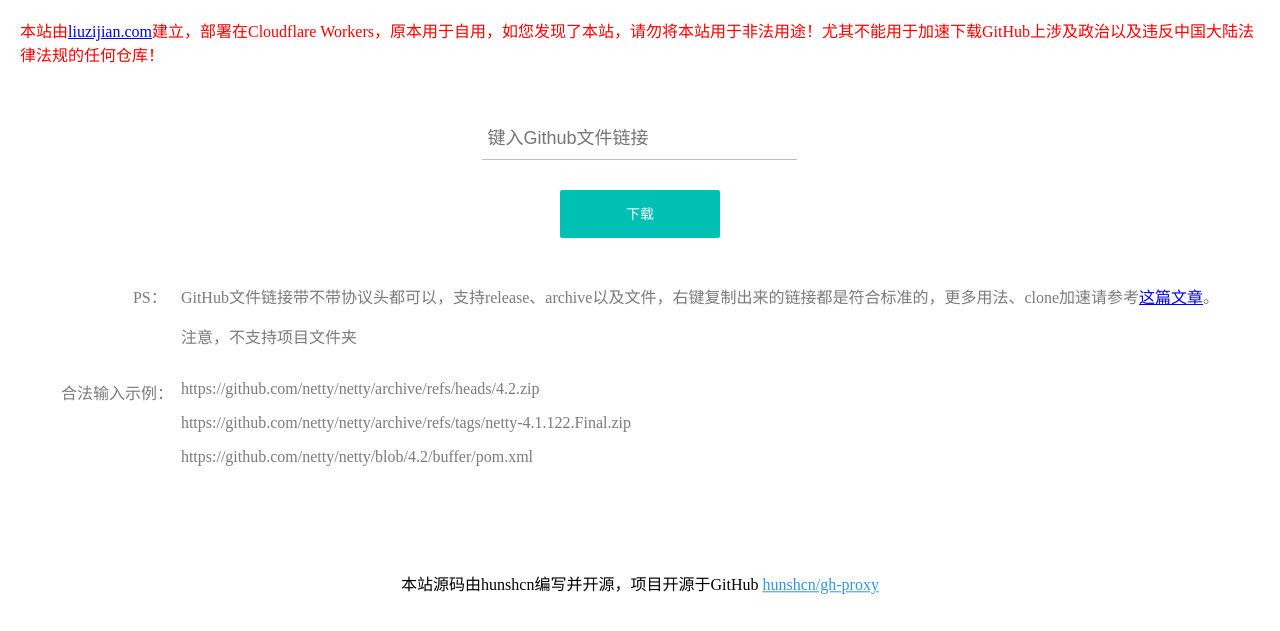
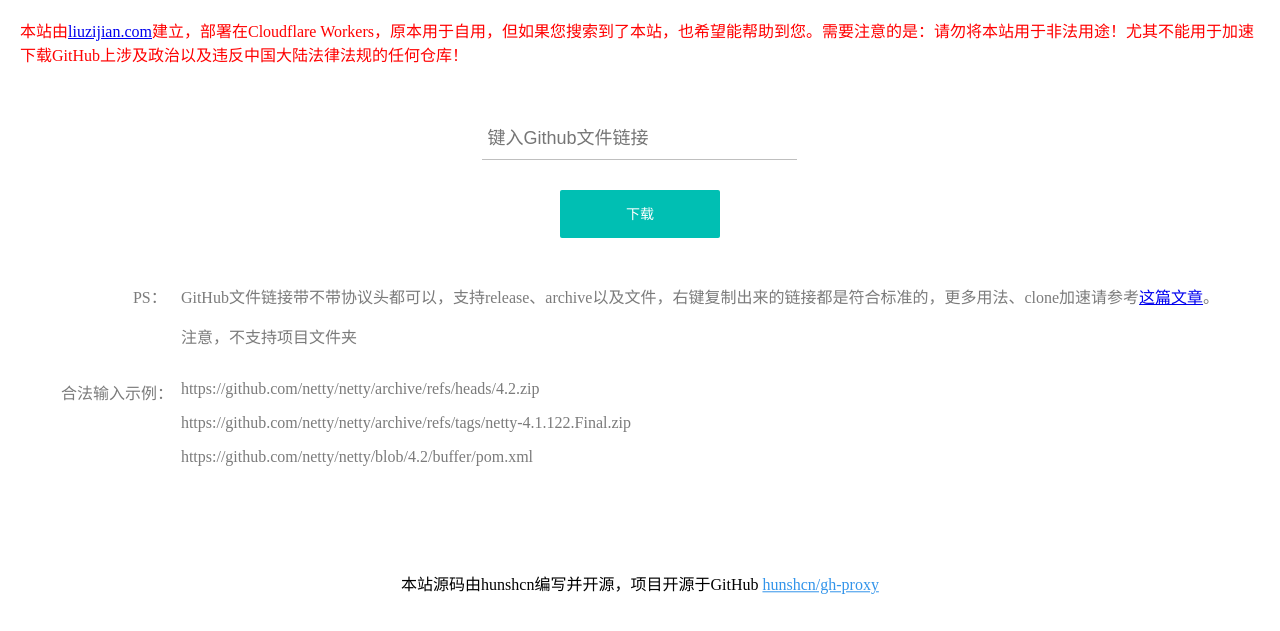
Before and after one commit to changelzj/changelzj.github.io, a plain HTML site: page gh-proxy/index.html in a window 1280 px wide. Shown: the part 169-800 px from the top of the page. Drawn offline with Linux system fonts and the light colour scheme.

Commit message:
Update index.html

```diff
--- a/gh-proxy/index.html
+++ b/gh-proxy/index.html
@@ -125,7 +125,7 @@
                                                                                                data-recalc-dims="1"></a>
 <h1 style="margin-bottom: 50px">GitHub 文件加速</h1>
 
-<p style="color:red;">  本站由<a  href="https://liuzijian.com" target=_blank >liuzijian.com</a>建立，部署在Cloudflare Workers，原本用于自用，如您发现了本站，请勿将本站用于非法用途！尤其不能用于加速下载GitHub上涉及政治以及违反中国大陆法律法规的任何仓库！ </p>
+<p style="color:red;">  本站由<a  href="https://liuzijian.com" target=_blank >liuzijian.com</a>建立，部署在Cloudflare Workers，原本用于自用，但如果您搜索到了本站，也希望能帮助到您。需要注意的是：请勿将本站用于非法用途！尤其不能用于加速下载GitHub上涉及政治以及违反中国大陆法律法规的任何仓库！ </p>
 
 
     <br/><br/>
```
